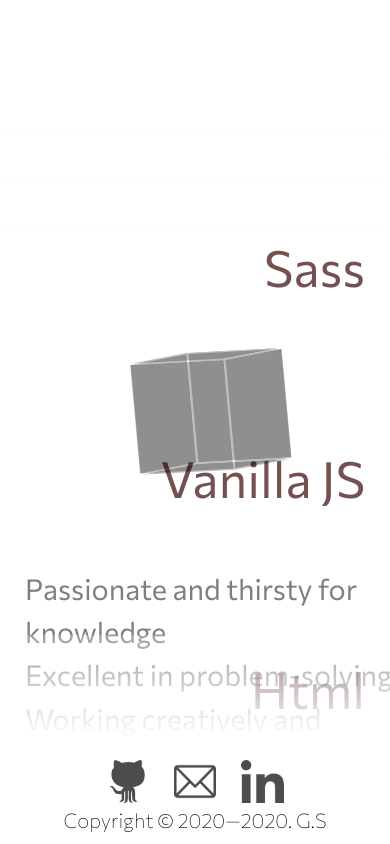
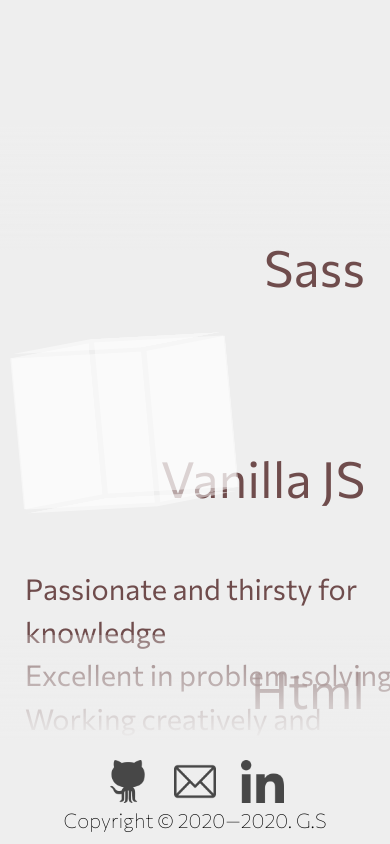
Before and after one commit to aktoriukas/intro, a React (Create React App) app: page / in a window 390 px wide. Shown: the top 844 px of the page. Built offline with nearby package versions, Linux system fonts and the light colour scheme.

Commit message:
background fixed

```diff
--- a/src/index.css
+++ b/src/index.css
@@ -22,6 +22,10 @@
   transform-style: preserve-3d;
   -webkit-transition: all 5s ease-in-out;
   transition: all 5s ease-in-out; }
+  @media (max-width: 991.98px) {
+    #D3Cube {
+      width: 160px;
+      height: 160px; } }
 
 #D3Cube > div {
   position: absolute;
@@ -32,45 +36,64 @@
   float: left;
   overflow: hidden;
   opacity: 0.5; }
-  #D3Cube > div:hover {
-    opacity: 0.2;
-    transition: 0.5s; }
+  @media (max-width: 991.98px) {
+    #D3Cube > div {
+      width: 152px;
+      height: 152px; } }
 
 #side1 {
   transform: rotatex(90deg) translateX(0px) translateY(0px) translateZ(56px);
   -moz-transform: rotatex(90deg) translateX(0px) translateY(0px) translateZ(56px);
   -webkit-transform: rotatex(90deg) translateX(0px) translateY(0px) translateZ(56px);
-  background-color: rgba(0, 0, 0, 0.5); }
+  background-color: #ffff; }
+  @media (max-width: 991.98px) {
+    #side1 {
+      transform: rotatex(90deg) translateX(0px) translateY(0px) translateZ(80px); } }
 
 #side2 {
   transform: rotateY(-90deg) translateX(0px) translateY(0px) translateZ(56px);
   -moz-transform: rotateY(-90deg) translateX(0px) translateY(0px) translateZ(56px);
   -webkit-transform: rotateY(-90deg) translateX(0px) translateY(0px) translateZ(56px);
-  background-color: rgba(0, 0, 0, 0.5); }
+  background-color: #ffff; }
+  @media (max-width: 991.98px) {
+    #side2 {
+      transform: rotateY(-90deg) translateX(0px) translateY(0px) translateZ(80px); } }
 
 #side3 {
   transform: translateX(0px) translateY(0px) translateZ(56px);
   -moz-transform: translateX(0px) translateY(0px) translateZ(56px);
   -webkit-transform: translateX(0px) translateY(0px) translateZ(56px);
-  background-color: rgba(0, 0, 0, 0.5); }
+  background-color: #ffff; }
+  @media (max-width: 991.98px) {
+    #side3 {
+      transform: translateX(0px) translateY(0px) translateZ(80px); } }
 
 #side4 {
   transform: rotateY(90deg) translateX(0px) translateY(0px) translateZ(56px);
   -moz-transform: rotateY(90deg) translateX(0px) translateY(0px) translateZ(56px);
   -webkit-transform: rotateY(90deg) translateX(0px) translateY(0px) translateZ(56px);
-  background-color: rgba(0, 0, 0, 0.5); }
+  background-color: #ffff; }
+  @media (max-width: 991.98px) {
+    #side4 {
+      transform: rotateY(90deg) translateX(0px) translateY(0px) translateZ(80px); } }
 
 #side5 {
   transform: rotateY(180deg) translateX(0px) translateY(0px) translateZ(56px);
   -moz-transform: rotateY(180deg) translateX(0px) translateY(0px) translateZ(56px);
   -webkit-transform: rotateY(180deg) translateX(0px) translateY(0px) translateZ(56px);
-  background-color: rgba(0, 0, 0, 0.5); }
+  background-color: #ffff; }
+  @media (max-width: 991.98px) {
+    #side5 {
+      transform: rotateY(180deg) translateX(0px) translateY(0px) translateZ(80px); } }
 
 #side6 {
   transform: rotateX(-90deg) translateX(0px) translateY(0px) translateZ(56px);
   -moz-transform: rotateX(-90deg) translateX(0px) translateY(0px) translateZ(56px);
   -webkit-transform: rotateX(-90deg) translateX(0px) translateY(0px) translateZ(56px);
-  background-color: rgba(0, 0, 0, 0.5); }
+  background-color: #ffff; }
+  @media (max-width: 991.98px) {
+    #side6 {
+      transform: rotateX(-90deg) translateX(0px) translateY(0px) translateZ(80px); } }
 
 #D3Cube {
   -webkit-animation: cubeRotation 10s infinite;
@@ -138,10 +161,21 @@ a {
   .App:before {
     content: '';
     position: absolute;
+    background: url(./img/abstract.jpg);
     width: 100%;
     height: 100%;
-    background: #ffff;
-    z-index: -2; }
+    z-index: -2;
+    background-repeat: no-repeat;
+    background-position: center 45%;
+    background-size: 30rem;
+    opacity: 0.8; }
+  .App::after {
+    content: '';
+    width: 100%;
+    height: 100%;
+    position: absolute;
+    background: #EEEEEE;
+    z-index: -3; }
   .App .main {
     margin: 1rem;
     height: 100%; }
@@ -158,18 +192,21 @@ a {
       flex-direction: column;
       height: 100%; }
       .App .center .center-container .top {
-        flex: 0 1 50%; }
+        flex: 0 1 30%; }
       .App .center .center-container #wrapD3Cube {
-        flex: 0 1 10%; }
+        flex: 0 1 30%; }
+        .App .center .center-container #wrapD3Cube #D3Cube {
+          position: fixed;
+          bottom: 0;
+          top: 0; }
       .App .center .center-container .about {
         flex: 0 1 15%;
         padding: 4rem 0 0;
-        max-width: 24rem;
         margin: 0 auto;
         line-height: 1.5;
         font-size: 1.15rem;
         font-weight: 400;
-        color: rgba(0, 0, 0, 0.5); }
+        color: rgba(57, 7, 7, 0.7); }
       .App .center .center-container .footer {
         flex: 0 1 25%;
         display: flex;
@@ -208,12 +245,14 @@ a {
       opacity: 1;
       height: 25rem;
       width: 15rem;
-      border: 1px solid rgba(0, 0, 0, 0.5);
+      border: 4px solid #EEEEEE;
+      outline: 3px solid #ffff;
       animation: appear 1s;
       padding: 1rem;
       opacity: 1;
+      background: #ffff;
       text-align: left;
-      box-shadow: 0 0 0.4rem rgba(0, 0, 0, 0.5), 0 0 5rem rgba(0, 0, 0, 0.2);
+      box-shadow: 0 0 0.4rem #ffff, 0 0 5rem rgba(0, 0, 0, 0.2);
       transition: 1.7s;
       z-index: 500;
       cursor: alias; }
@@ -238,7 +277,7 @@ a {
           top: .9rem;
           width: 2rem;
           height: 1px;
-          background-color: rgba(0, 0, 0, 0.5);
+          background-color: rgba(57, 7, 7, 0.7);
           border-radius: 20rem; }
           .App .right .pop-up .button-x span:first-child {
             transform: rotate(45deg); }
@@ -269,7 +308,7 @@ a {
             content: '';
             width: .3rem;
             height: .3rem;
-            border: 1px solid rgba(0, 0, 0, 0.5);
+            border: 1px solid rgba(57, 7, 7, 0.7);
             position: absolute;
             left: -.9rem;
             top: .5rem;
@@ -362,7 +401,7 @@ a {
         .App .left .projects .skill:hover .level-container .level-nr,
         .App .left .skills .project:hover .level-container .level-nr,
         .App .left .skills .skill:hover .level-container .level-nr {
-          color: rgba(0, 0, 0, 0.5); }
+          color: #ffff; }
     @media (max-height: 768px) {
       .App .right .projects .project,
       .App .right .projects .skill,
@@ -378,26 +417,37 @@ a {
       flex-direction: column; }
       .App .center {
         width: 15rem;
-        position: fixed; }
-        .App .center .center-container .about li {
-          text-align: left; }
+        position: fixed;
+        z-index: 10; }
+        .App .center .center-container .about {
+          padding-top: 8rem; }
+          .App .center .center-container .about li {
+            text-align: left; }
+        .App .center .center-container #wrapD3Cube #D3Cube {
+          left: 2rem; }
         .App .center .center-container .footer {
           position: fixed;
           bottom: 0;
           left: 0;
           right: 0;
           padding: 5rem 0 .5rem;
-          background: linear-gradient(to top, #ffffff 50%, #ffffff41 100%);
-          z-index: 10; }
+          background: linear-gradient(to top, #EEEEEE 50%, #eeeeee4c 100%);
+          z-index: 10;
+          display: inherit; }
           .App .center .center-container .footer:before {
             content: '';
             position: fixed;
             width: 100%;
             top: 0;
-            background: linear-gradient(to bottom, #ffffff 50%, #ffffff41 100%);
-            height: 10rem; }
+            background: linear-gradient(to bottom, #EEEEEE 50%, #eeeeee4c 100%);
+            height: 10rem;
+            display: inherit;
+            z-index: 999; }
       .App:before {
-        position: fixed; }
+        position: fixed;
+        left: -17rem;
+        top: -4rem;
+        background-size: 50rem; }
       .App .left .skill {
         text-align: right; }
         .App .left .skill .level-container {
@@ -406,6 +456,6 @@ a {
   .App .left,
   .App .right {
     flex: 50%;
-    z-index: -1; }
+    z-index: 1; }
 
 /*# sourceMappingURL=index.css.map */
--- a/src/index.scss
+++ b/src/index.scss
@@ -37,10 +37,23 @@ a {
     &:before {
         content: '';
         position: absolute;
+        background: url(./img/abstract.jpg);
         width: 100%;
         height: 100%;
-        background: $white;
         z-index: -2;
+        background-repeat: no-repeat;
+        background-position: center 45%;
+        background-size: 30rem;
+        opacity: 0.8;
+    }
+    &::after{
+        content: '';
+        width: 100%;
+        height: 100%;
+        position: absolute;
+        background: $background-grey;
+        z-index: -3;
+
     }
     .main {
         margin: 1rem;
@@ -66,20 +79,24 @@ a {
             flex-direction: column;
             height: 100%;
             .top {
-                flex: 0 1 50%;
+                flex: 0 1 30%;
             }
             #wrapD3Cube {
-                flex: 0 1 10%;
+                flex: 0 1 30%;
+                #D3Cube {
+                    position: fixed;
+                    bottom: 0;
+                    top: 0;
+                }
             }
             .about {
                 flex: 0 1 15%;
                 padding: 4rem 0 0 ;
-                max-width: 24rem;
                 margin: 0 auto;
                 line-height: 1.5;
                 font-size: 1.15rem;
                 font-weight: $regular;
-                color: $cube-colour;
+                color: $main-tone;
             }
             .footer {
                 flex: 0 1 25%;
@@ -138,10 +155,12 @@ a {
             opacity: 1;
             height: 25rem;
             width: 15rem;
-            border: 1px solid $cube-colour;
+            border: 4px solid $background-grey;
+            outline: 3px solid $white;
             animation: appear 1s;
             padding: 1rem;
             opacity: 1;
+            background: $white;
             text-align: left;
             box-shadow: 0 0 .4rem $cube-colour, 0 0 5rem $cube-colour-clear;
             transition: 1.7s;
@@ -182,7 +201,7 @@ a {
                     top:.9rem;
                     width: 2rem;
                     height: 1px;
-                    background-color: $cube-colour;
+                    background-color: $main-tone;
                     border-radius: 20rem;
                 }
             }
@@ -215,7 +234,7 @@ a {
                         content: '';
                         width: .3rem;
                         height: .3rem;
-                        border:1px solid $cube-colour;
+                        border:1px solid $main-tone;
                         position: absolute;
                         left: -.9rem;
                         top: .5rem;
@@ -291,9 +310,16 @@ a {
         .center{
             width: 15rem;
             position: fixed;
+            z-index: 10;
             .center-container {
-                .about li {
-                    text-align: left;
+                .about{
+                    padding-top: 8rem;
+                    li {
+                        text-align: left;
+                    }
+                }
+                #wrapD3Cube #D3Cube {
+                    left: 2rem;
                 }
                 .footer {
                     position: fixed;
@@ -303,6 +329,7 @@ a {
                     padding:5rem 0 .5rem;
                     background: linear-gradient(to top, $linear-gradient);
                     z-index: 10;
+                    display: inherit;
                     &:before {
                         content: '';
                         position: fixed;
@@ -310,12 +337,17 @@ a {
                         top:0;
                         background: linear-gradient(to bottom, $linear-gradient);
                         height: 10rem;
+                        display: inherit;
+                        z-index: 999;
                     }
                 }
             }
         }
         &:before {
             position: fixed;
+            left: -17rem;
+            top: -4rem;
+            background-size: 50rem;
         }
         .left {
             .skill{
@@ -337,7 +369,7 @@ a {
         .left,
         .right {
             flex: 50%;
-            z-index: -1;
+            z-index: 1;
             .skills{
         }
     }
--- a/src/sass/cube.scss
+++ b/src/sass/cube.scss
@@ -24,6 +24,10 @@
     transform-style: preserve-3d;
     -webkit-transition: all 5s ease-in-out;
     transition: all 5s ease-in-out;
+    @media (max-width: 991.98px) {
+      width: 160px;
+      height: 160px;
+      }
   }
   #D3Cube > div {
     position: absolute;
@@ -34,47 +38,65 @@
     float: left;
     overflow: hidden;
     opacity: 0.5;
+    @media (max-width: 991.98px) {
+      width: 152px;
+      height: 152px;
+    }
 
-    &:hover {
-        opacity: 0.2;
-        transition: 0.5s;
-    }
   }
   #side1 {
     transform: rotatex(90deg) translateX(0px) translateY(0px) translateZ(56px);
     -moz-transform: rotatex(90deg) translateX(0px) translateY(0px) translateZ(56px);
     -webkit-transform: rotatex(90deg) translateX(0px) translateY(0px) translateZ(56px);
     background-color: $cube-colour;
+    @media (max-width: 991.98px) {
+      transform: rotatex(90deg) translateX(0px) translateY(0px) translateZ(80px);
+    }
   }
   #side2 {
     transform: rotateY(-90deg) translateX(0px) translateY(0px) translateZ(56px);
     -moz-transform: rotateY(-90deg) translateX(0px) translateY(0px) translateZ(56px);
     -webkit-transform: rotateY(-90deg) translateX(0px) translateY(0px) translateZ(56px);
     background-color: $cube-colour;
+    @media (max-width: 991.98px) {
+      transform: rotateY(-90deg) translateX(0px) translateY(0px) translateZ(80px);
+    }
   }
   #side3 {
     transform: translateX(0px) translateY(0px) translateZ(56px);
     -moz-transform: translateX(0px) translateY(0px) translateZ(56px);
     -webkit-transform: translateX(0px) translateY(0px) translateZ(56px);
     background-color: $cube-colour;
+    @media (max-width: 991.98px) {
+      transform: translateX(0px) translateY(0px) translateZ(80px);
+    }
   }
   #side4 {
     transform: rotateY(90deg) translateX(0px) translateY(0px) translateZ(56px);
     -moz-transform: rotateY(90deg) translateX(0px) translateY(0px) translateZ(56px);
     -webkit-transform: rotateY(90deg) translateX(0px) translateY(0px) translateZ(56px);
     background-color: $cube-colour;
+    @media (max-width: 991.98px) {
+      transform: rotateY(90deg) translateX(0px) translateY(0px) translateZ(80px);
+    }
   }
   #side5 {
     transform: rotateY(180deg) translateX(0px) translateY(0px) translateZ(56px);
     -moz-transform: rotateY(180deg) translateX(0px) translateY(0px) translateZ(56px);
     -webkit-transform: rotateY(180deg) translateX(0px) translateY(0px) translateZ(56px);
     background-color: $cube-colour;
+    @media (max-width: 991.98px) {
+      transform: rotateY(180deg) translateX(0px) translateY(0px) translateZ(80px);
+    }
   }
   #side6 {
     transform: rotateX(-90deg) translateX(0px) translateY(0px) translateZ(56px);
     -moz-transform: rotateX(-90deg) translateX(0px) translateY(0px) translateZ(56px);
     -webkit-transform: rotateX(-90deg) translateX(0px) translateY(0px) translateZ(56px);
     background-color: $cube-colour;
+    @media (max-width: 991.98px) {
+      transform: rotateX(-90deg) translateX(0px) translateY(0px) translateZ(80px);
+    }
   }
   #D3Cube {
     -webkit-animation: cubeRotation 10s infinite;
```
Also changed, not shown: src/sass/variables.scss (+5 -2 lines), src/img/abstract.jpg (added), 1 other file (tests, documents, lock files or other folders).
